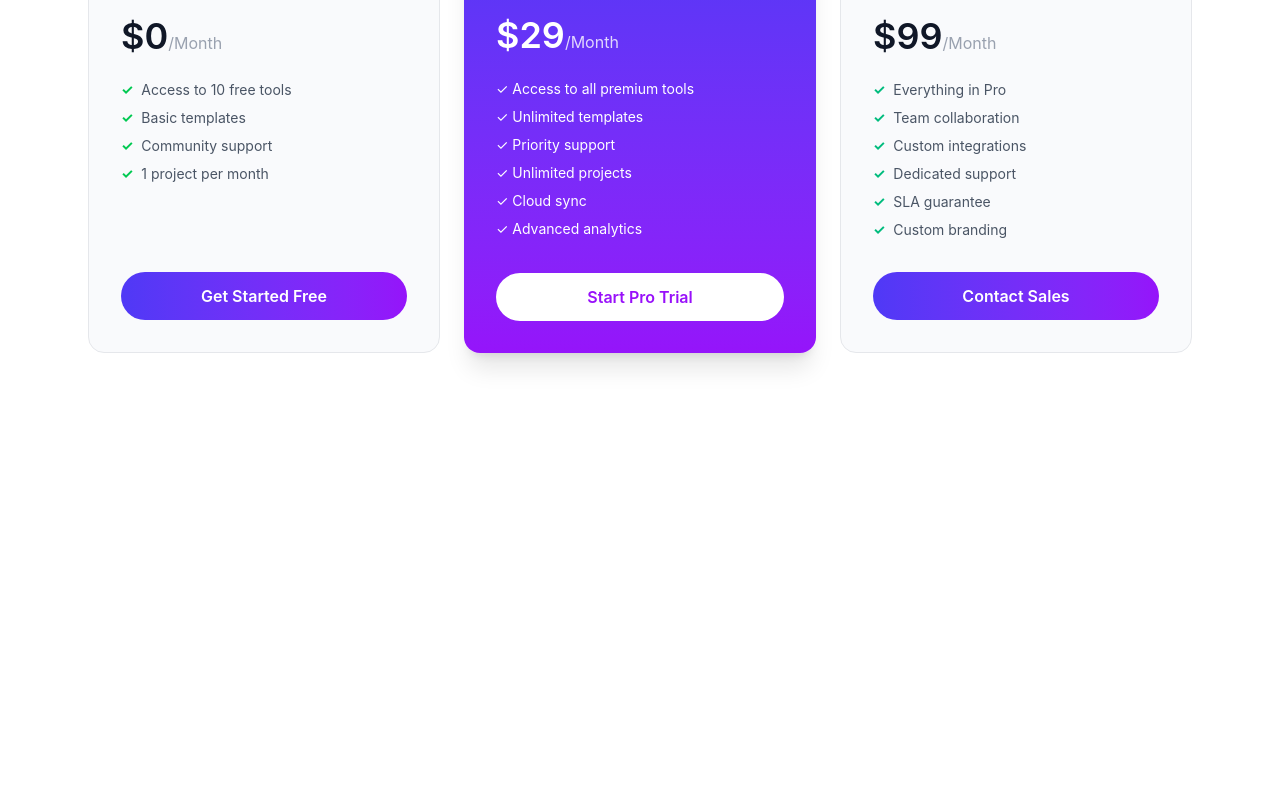
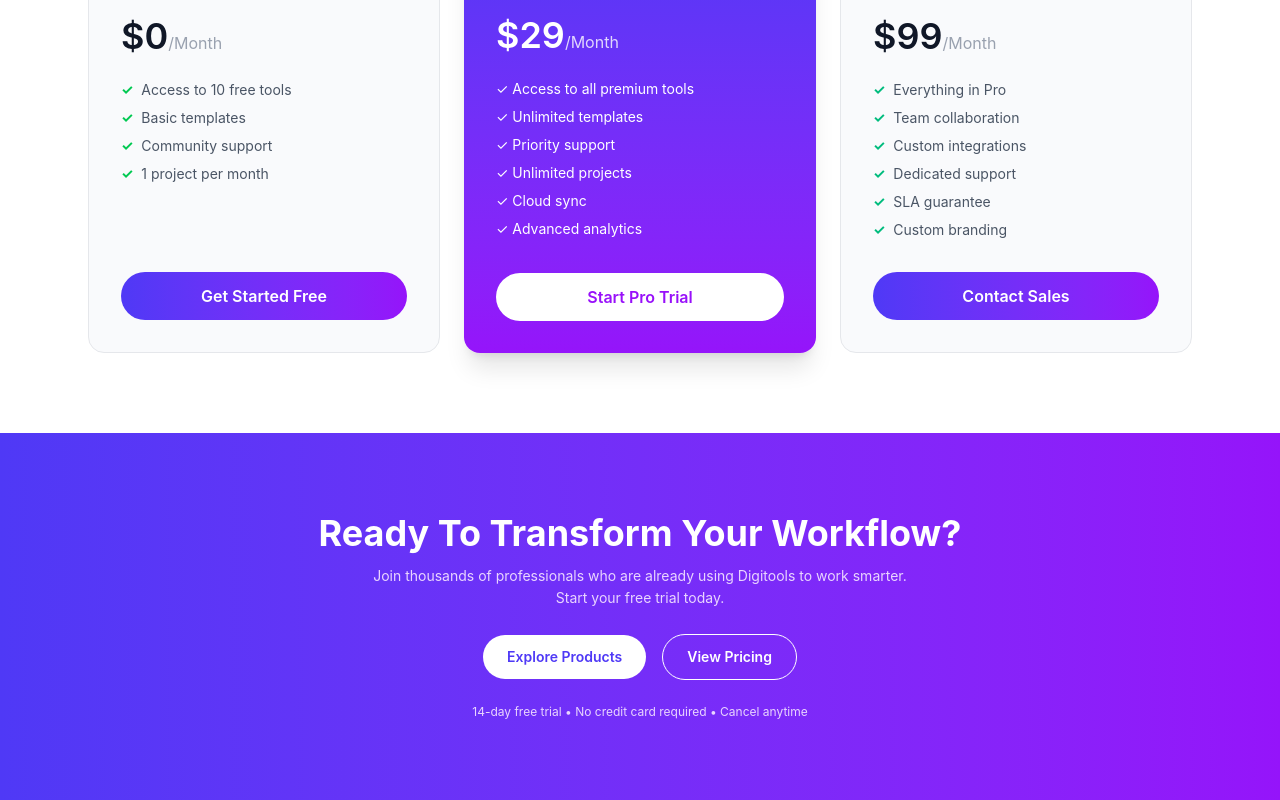
Before and after one commit to farhansm01/DigiTools, a React (Vite) app: page / in a window 1280 px wide. Shown: the part 2986-3786 px from the top of the page. Before the commit the page ends 3419 px from the top, so only its background shows below. Built offline with nearby package versions, Linux system fonts and the light colour scheme.

Commit message:
added transform section

```diff
--- a/src/App.jsx
+++ b/src/App.jsx
@@ -4,6 +4,7 @@
 import ProductsSection from "./components/ProductsSection";
 import Stats from "./components/Stats";
 import Steps from "./components/Steps";
+import Transform from "./components/Transform";
 
 function App() {
   return (
@@ -14,6 +15,7 @@
       <ProductsSection />
       <Steps />
       <Pricing />
+      <Transform />
     </>
   );
 }
--- /dev/null
+++ b/src/components/Transform.jsx
@@ -0,0 +1,33 @@
+export default function Transform() {
+  return (
+    <section className="w-full bg-linear-to-r from-[#4F39F6] to-[#9514FA] py-20 px-8 flex flex-col items-center text-center gap-6">
+      {/* Heading */}
+      <div className="flex flex-col gap-3">
+        <h2 className="text-4xl font-bold text-white">
+          Ready To Transform Your Workflow?
+        </h2>
+        <p className="text-purple-200 text-sm leading-relaxed">
+          Join thousands of professionals who are already using Digitools to
+          work smarter.
+          <br />
+          Start your free trial today.
+        </p>
+      </div>
+
+      {/* Buttons */}
+      <div className="flex items-center gap-4">
+        <button className="bg-white text-[#4F39F6] text-sm font-semibold px-6 py-3 rounded-full hover:opacity-90 transition-opacity duration-200 cursor-pointer">
+          Explore Products
+        </button>
+        <button className="bg-transparent text-white text-sm font-semibold px-6 py-3 rounded-full border border-white hover:bg-white hover:text-[#4F39F6] transition-all duration-200 cursor-pointer">
+          View Pricing
+        </button>
+      </div>
+
+      {/* Fine print */}
+      <p className="text-purple-200 text-xs">
+        14-day free trial • No credit card required • Cancel anytime
+      </p>
+    </section>
+  );
+}
```
